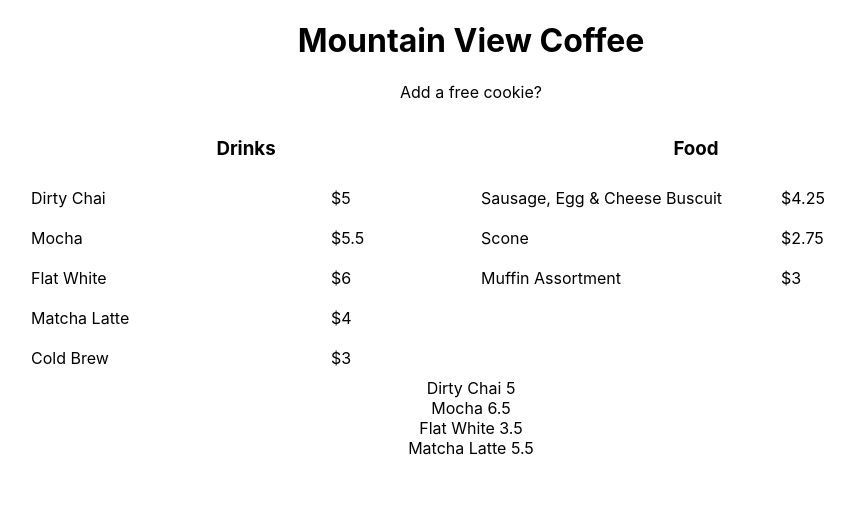
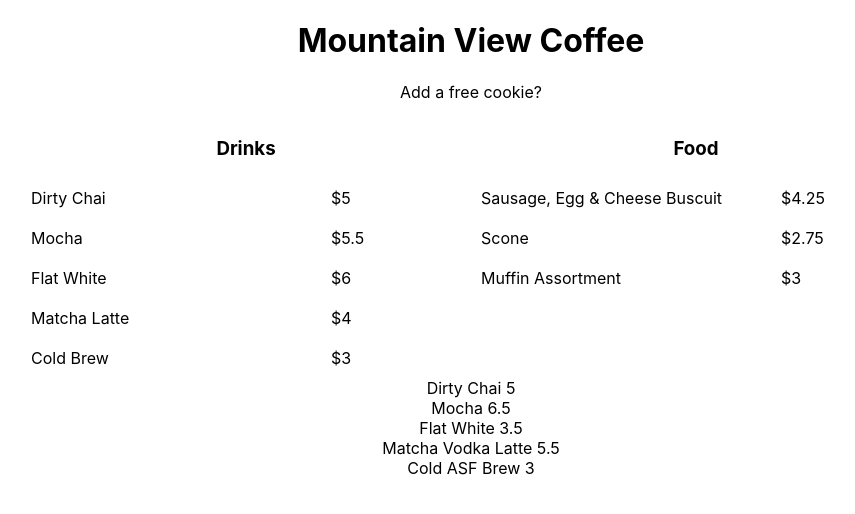
Before and after one commit to mkettel/react, a React (Create React App) app in the folder my-app/: page / in a window 1280 px wide. Shown: the top 514 px of the page, without its empty margins (169-1024 px from the left). Built offline with nearby package versions, Linux system fonts and the light colour scheme.

Commit message:
changes to the menu data

```diff
--- a/my-app/src/App.js
+++ b/my-app/src/App.js
@@ -8,11 +8,12 @@ function App() {
   const price = 15.00;
   const redText = false;
   // drinks object below that could be used to get displayed in the menu or just to organize the data?
-  const drinks = [
+  const secretDrinks = [
     { name: "Dirty Chai", price: 5.00 },
     { name: "Mocha", price: 6.50 },
     { name: "Flat White", price: 3.50 },
-    { name: "Matcha Latte", price: 5.50 },
+    { name: "Matcha Vodka Latte", price: 5.50 },
+    { name: "Cold ASF Brew", price: 3.00 }
   ];
   return (
     <div className="App">
@@ -34,9 +35,9 @@ function App() {
           <MenuItem name="Muffin Assortment" price={3.00}/>
         </div>
       </div>
-      <div className="menu-two">
-        {drinks.map((drink, key) => {
-          return <Drink name={drink.name} price={drink.price} />
+      <div className="drinks">
+        {secretDrinks.map((drink, key) => {
+          return <SecretDrink name={drink.name} price={drink.price} />
         })}
       </div>
       <div className="management">
@@ -67,9 +68,10 @@ const MenuItem = (props) => {
   )
 }
 
-const Drink = (props) => {
+// This is a component that displays the name and price from the data structure drinks.
+const SecretDrink = (props) => {
   return (
-    <div>
+    <div className='menu-two'>
       {props.name} {props.price}
     </div>
   )
```
